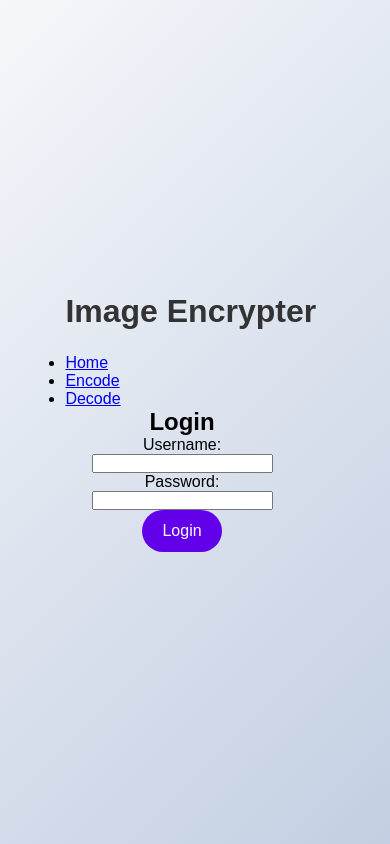
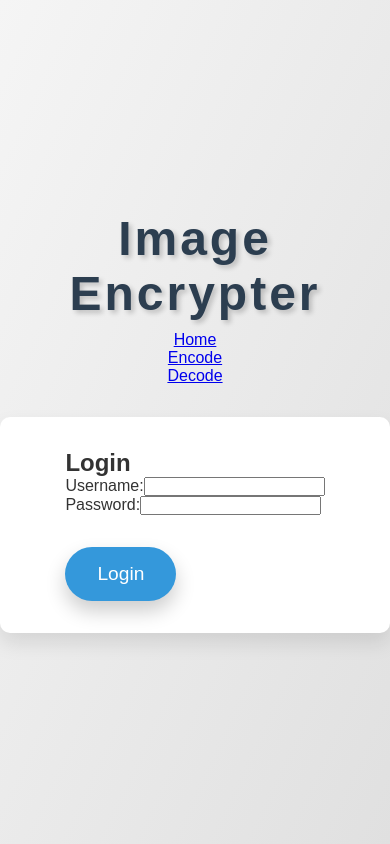
Before and after one commit to kunaltiwari5710/encrypter, a React (Create React App) app: page / in a window 390 px wide. Built offline with nearby package versions, Linux system fonts and the light colour scheme.

Commit message:
Update styles.css

```diff
--- a/src/styles.css
+++ b/src/styles.css
@@ -1,13 +1,14 @@
-/* Global Styles */
+/* General Styles */
 * {
     margin: 0;
     padding: 0;
     box-sizing: border-box;
-    font-family: 'Poppins', sans-serif;
 }
 
 body {
-    background: linear-gradient(135deg, #f5f7fa 0%, #c3cfe2 100%);
+    font-family: 'Poppins', sans-serif;
+    background: linear-gradient(to bottom right, #f5f5f5, #e0e0e0);
+    color: #333;
     display: flex;
     justify-content: center;
     align-items: center;
@@ -15,142 +16,153 @@ body {
 }
 
 .container {
-    width: 90%;
-    max-width: 1200px;
-    text-align: center;
+    max-width: 1000px;
+    padding: 2rem;
+    background-color: white;
+    box-shadow: 0px 10px 20px rgba(0, 0, 0, 0.1);
+    border-radius: 10px;
+    display: flex;
+    flex-direction: column;
+    align-items: center;
 }
 
-h1 {
-    font-size: 3rem;
-    color: #333;
-    margin-bottom: 1.5rem;
-}
-
-p {
-    font-size: 1.2rem;
-    color: #555;
+/* Modern Art Design Header */
+header {
+    width: 100%;
+    text-align: center;
     margin-bottom: 2rem;
 }
 
+header h1 {
+    font-size: 3rem;
+    color: #2c3e50;
+    font-weight: 700;
+    letter-spacing: 3px;
+    text-shadow: 3px 3px 5px rgba(0, 0, 0, 0.2);
+    margin-bottom: 10px;
+}
+
+header p {
+    font-size: 1.2rem;
+    color: #7f8c8d;
+    letter-spacing: 1px;
+}
+
+/* Artistic Background for Image Uploader */
+.image-upload {
+    position: relative;
+    width: 80%;
+    height: 300px;
+    background: url('your-modern-art-image.jpg') center/cover no-repeat;
+    border-radius: 10px;
+    overflow: hidden;
+    box-shadow: 0px 5px 15px rgba(0, 0, 0, 0.1);
+    transition: all 0.3s ease;
+}
+
+.image-upload:hover {
+    box-shadow: 0px 10px 30px rgba(0, 0, 0, 0.2);
+}
+
+.image-upload input[type="file"] {
+    opacity: 0;
+    position: absolute;
+    top: 0;
+    left: 0;
+    width: 100%;
+    height: 100%;
+    cursor: pointer;
+}
+
+.image-upload:before {
+    content: "Click to Upload Image";
+    position: absolute;
+    top: 50%;
+    left: 50%;
+    transform: translate(-50%, -50%);
+    font-size: 1.5rem;
+    color: white;
+    background-color: rgba(0, 0, 0, 0.6);
+    padding: 0.5rem 1rem;
+    border-radius: 5px;
+    transition: background-color 0.3s ease;
+}
+
+.image-upload:hover:before {
+    background-color: rgba(0, 0, 0, 0.8);
+}
+
+/* Button Design */
 button {
-    background: #6200ea;
+    background-color: #3498db;
     color: white;
-    padding: 15px 30px;
     border: none;
-    border-radius: 30px;
-    font-size: 1rem;
+    padding: 1rem 2rem;
+    font-size: 1.2rem;
+    border-radius: 50px;
+    box-shadow: 0px 10px 20px rgba(0, 0, 0, 0.2);
     cursor: pointer;
-    transition: background 0.3s ease;
+    margin-top: 2rem;
+    transition: all 0.3s ease;
 }
 
 button:hover {
-    background: #3700b3;
+    background-color: #2980b9;
+    box-shadow: 0px 15px 30px rgba(0, 0, 0, 0.3);
+    transform: translateY(-3px);
 }
 
-/* Card Styles */
-.card {
-    background: white;
-    padding: 30px;
-    border-radius: 15px;
-    box-shadow: 0 4px 10px rgba(0, 0, 0, 0.1);
-    margin-bottom: 2rem;
-    animation: fadeIn 1s ease-in-out;
+/* Artistic Image Preview */
+.image-preview {
+    width: 100%;
+    height: 300px;
+    background-color: #ecf0f1;
+    border: 2px dashed #bdc3c7;
+    display: flex;
+    justify-content: center;
+    align-items: center;
+    margin-top: 1.5rem;
+    border-radius: 10px;
+    font-size: 1.2rem;
+    color: #7f8c8d;
+    transition: all 0.3s ease;
 }
 
-.card h2 {
-    color: #6200ea;
-    font-size: 2rem;
-    margin-bottom: 1rem;
+.image-preview img {
+    max-width: 100%;
+    max-height: 100%;
+    object-fit: cover;
+    border-radius: 10px;
 }
 
-.card p {
-    color: #666;
-    font-size: 1rem;
-    margin-bottom: 1.5rem;
+.image-preview.loading {
+    border-color: #3498db;
+    animation: pulse 1.5s infinite;
 }
 
-.card a {
-    text-decoration: none;
-    background: #03dac6;
-    color: white;
-    padding: 10px 20px;
-    border-radius: 25px;
-    transition: background 0.3s ease;
-}
-
-.card a:hover {
-    background: #018786;
-}
-
-/* Image Upload Section */
-.image-upload {
-    margin: 20px 0;
-    background-color: #f1f1f1;
-    padding: 40px;
-    border-radius: 20px;
-    border: 2px dashed #6200ea;
-    cursor: pointer;
-    transition: background-color 0.2s ease-in-out;
-}
-
-.image-upload:hover {
-    background-color: #eceff1;
-}
-
-.image-upload input {
-    display: none;
-}
-
-.image-upload label {
-    font-size: 1.2rem;
-    color: #6200ea;
-    cursor: pointer;
-}
-
-/* Animation */
-@keyframes fadeIn {
-    from {
-        opacity: 0;
-        transform: translateY(20px);
+@keyframes pulse {
+    0% {
+        box-shadow: 0 0 0 0 rgba(52, 152, 219, 0.4);
     }
-    to {
-        opacity: 1;
-        transform: translateY(0);
+    100% {
+        box-shadow: 0 0 20px 0 rgba(52, 152, 219, 0);
     }
 }
 
 /* Footer */
-.footer {
-    margin-top: 2rem;
-    color: #555;
+footer {
+    margin-top: 3rem;
+    text-align: center;
     font-size: 0.9rem;
+    color: #95a5a6;
 }
 
-.footer a {
-    color: #6200ea;
+footer a {
+    color: #2980b9;
     text-decoration: none;
-    transition: color 0.3s ease;
+    font-weight: 600;
 }
 
-.footer a:hover {
-    color: #3700b3;
+footer a:hover {
+    text-decoration: underline;
 }
-
-/* Responsive Design */
-@media screen and (max-width: 768px) {
-    h1 {
-        font-size: 2rem;
-    }
-
-    .card h2 {
-        font-size: 1.5rem;
-    }
-
-    button {
-        padding: 12px 20px;
-    }
-
-    .image-upload {
-        padding: 20px;
-    }
-}
```
